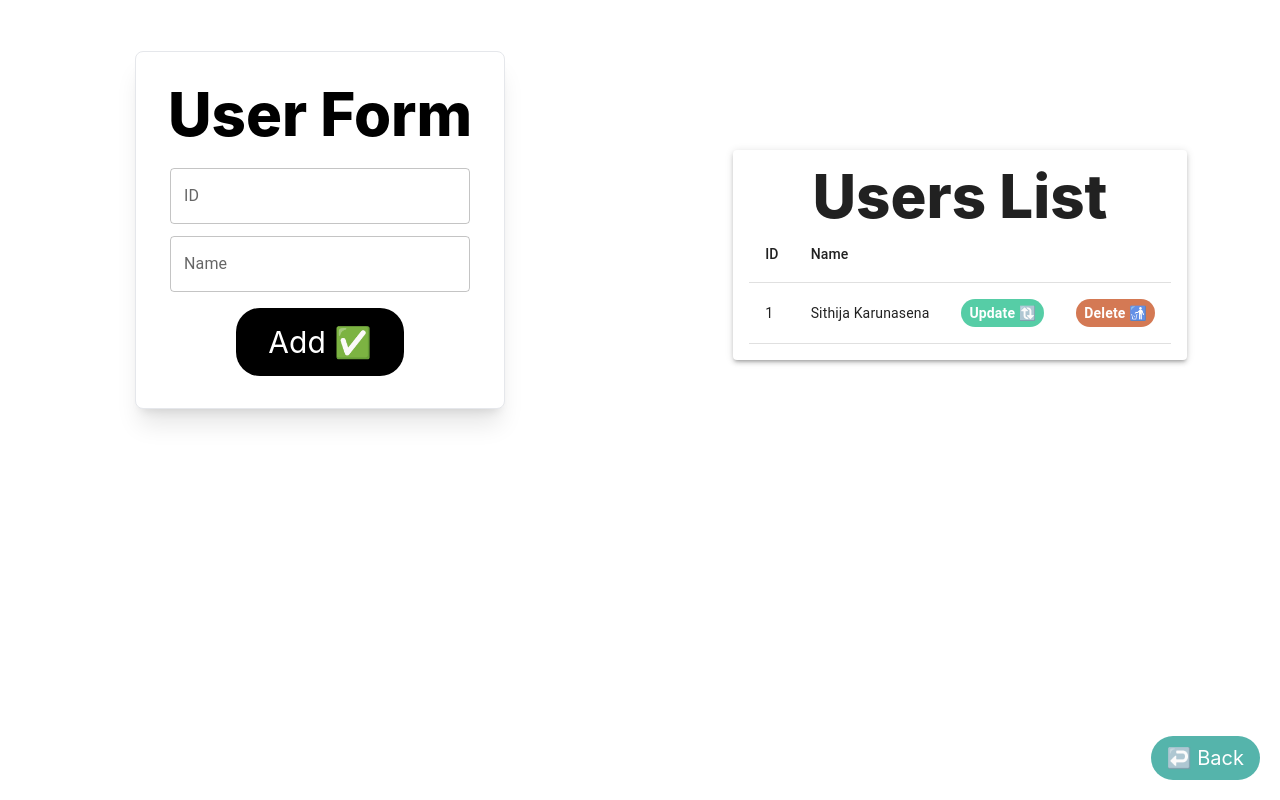
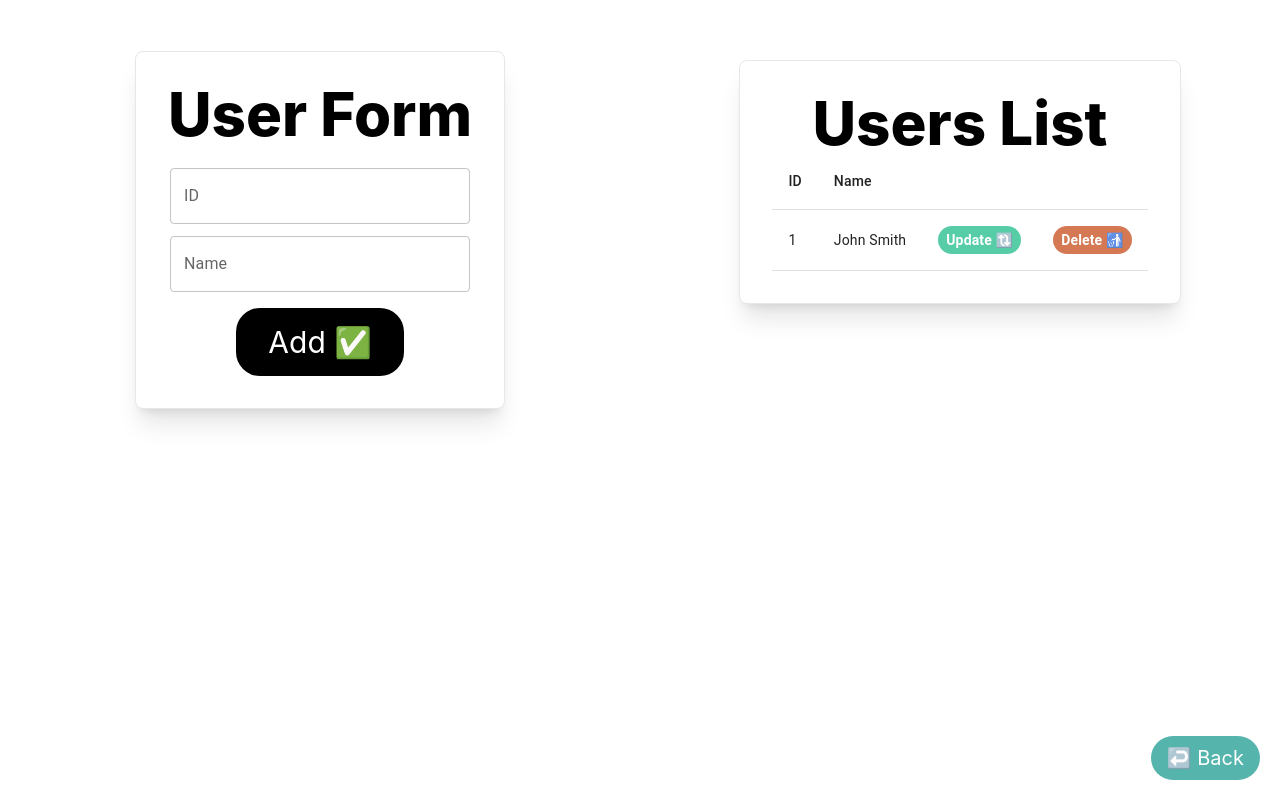
Before and after one commit to sithikaru/psrvlog, a React (Create React App) app: page /users in a window 1280 px wide. Built offline with nearby package versions, Linux system fonts and the light colour scheme.

Commit message:
table position fixed

```diff
--- a/src/users.js
+++ b/src/users.js
@@ -5,7 +5,9 @@ import UsersTable from "./usersTable";
 
 const Users = () => {
   const navigate = useNavigate();
-  const [usersData, setUsersData] = useState([{ id: 1, name: "Sithija Karunasena" }]);
+  const [usersData, setUsersData] = useState([
+    { "id": 1, "name": "John Smith" },
+]);
 
   const addUserData = (newUser) => {
     // Add the new user to the usersData array
@@ -20,11 +22,11 @@ const Users = () => {
 
   return (
     <div className="flex flex-col md:flex-row  ">
-      <div id="addForm" className="w-[40%] m-auto">
+      <div id="addForm" className="w-[40%] mx-auto">
         <UserForm onAddUser={addUserData} />
       </div>
 
-      <div id="table" className="w-[40%] m-auto">
+      <div id="table" className="w-[40%] mx-auto mt-[60px] mb-[100px]">
         <UsersTable rows={usersData} onDelete={deleteUserData} />
       </div>
 
--- a/src/usersTable.js
+++ b/src/usersTable.js
@@ -8,16 +8,16 @@ import TableHead from "@mui/material/TableHead";
 import TableRow from "@mui/material/TableRow";
 
 const UsersTable = ({ rows, onDelete }) => {
-
   const handleDelete = (id) => {
     onDelete(id);
   };
 
   return (
     <div>
-      <div className="flex items-center justify-center">
-        <Paper elevation={3} className="p-4">
-          <h1 className="font-extrabold text-6xl text-center">Users List</h1>
+      <div className="flex items-center justify-center ">
+        <div className="border bg-white shadow-xl p-8 rounded-lg text-center hover:shadow-[#87f8cd6d] hover:shadow-2xl">
+          {/* <Paper elevation={3} className="p-4 "> */}
+            <h1 className="font-extrabold text-6xl text-center ">Users List</h1>
             <TableContainer>
               {rows.length > 0 ? (
                 <Table>
@@ -35,9 +35,7 @@ const UsersTable = ({ rows, onDelete }) => {
                         <TableCell>{row.id}</TableCell>
                         <TableCell>{row.name}</TableCell>
                         <TableCell>
-                        <button
-                          className="px-2 py-1 rounded-3xl text-white text-md font-semibold bg-emerald-500 opacity-70 hover:scale-110 hover:opacity-100 transition-all "
-                        >
+                          <button className="px-2 py-1 rounded-3xl text-white text-md font-semibold bg-emerald-500 opacity-70 hover:scale-110 hover:opacity-100 transition-all ">
                             Update 🔃
                           </button>
                         </TableCell>
@@ -63,11 +61,12 @@ const UsersTable = ({ rows, onDelete }) => {
                   <h1 className="mx-auto text-xs text-gray-400 font-bold my-3">
                     Go up to add users!
                   </h1>
-                <hr/>
+                  <hr />
                 </div>
               )}
             </TableContainer>
-        </Paper>
+          {/* </Paper> */}
+        </div>
       </div>
     </div>
   );
```
Lines whose indentation alone changed are shown as unchanged.
